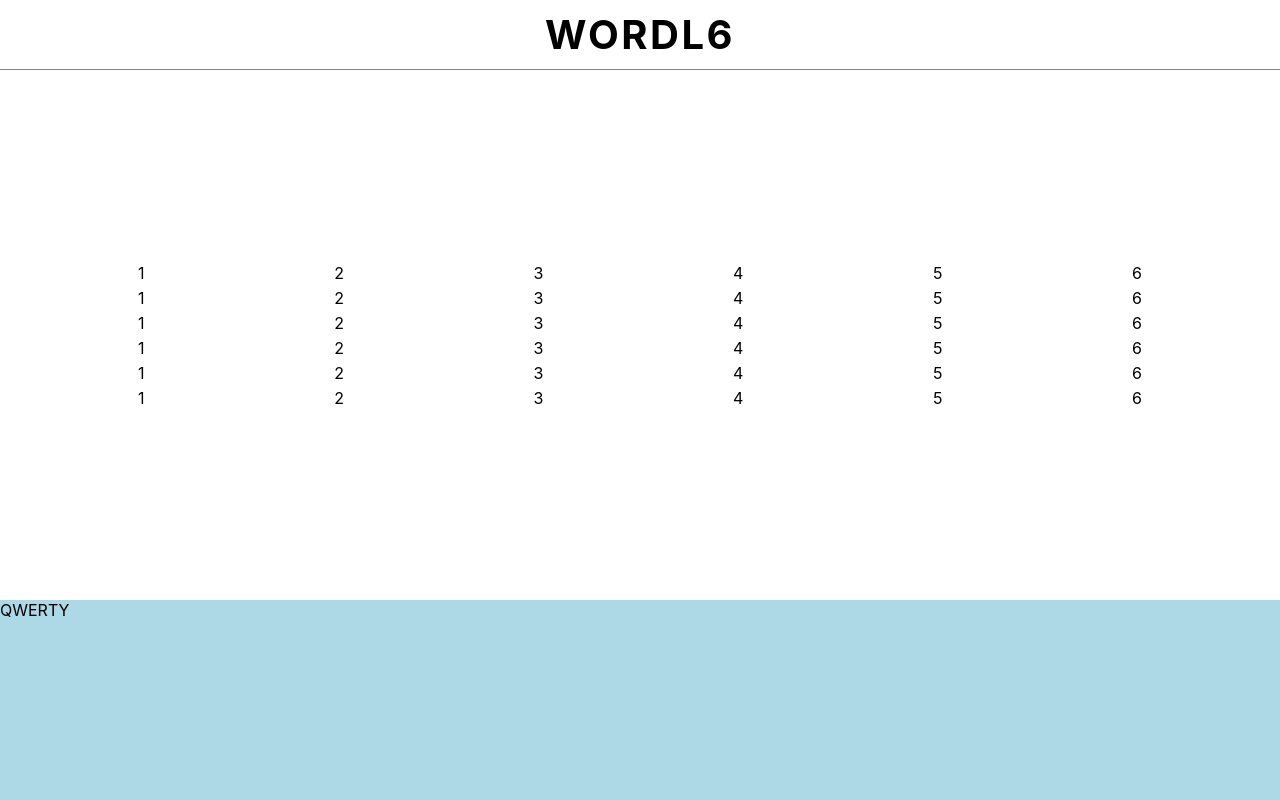
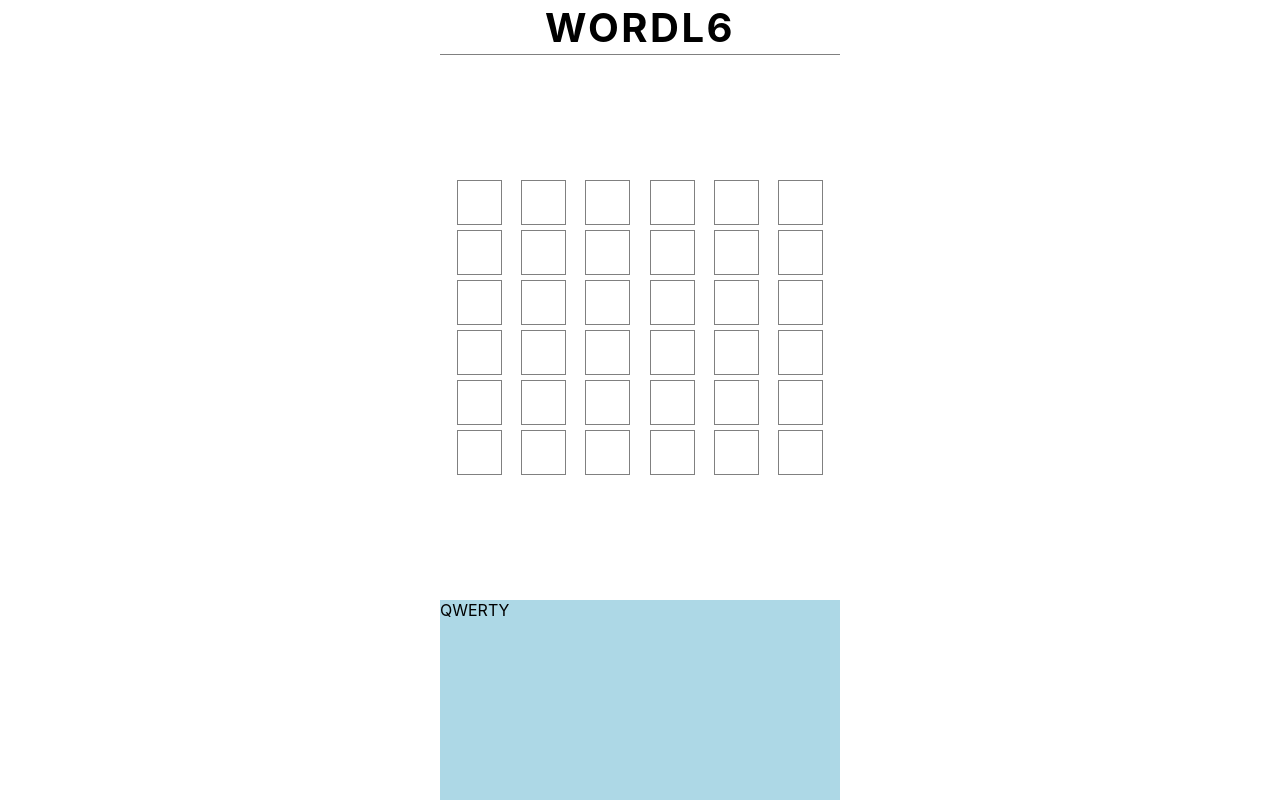
Before and after one commit to TheThomasY/wordl6, a Next.js app: page / in a window 1280 px wide. Built offline with nearby package versions, Linux system fonts and the light colour scheme.

Commit message:
feat: grid redesign

```diff
--- a/components/GameBoard/GameBoard.js
+++ b/components/GameBoard/GameBoard.js
@@ -1,6 +1,4 @@
 import React from 'react';
-
-import Row from './Row';
 
 import styles from './GameBoard.module.scss';
 
@@ -8,12 +6,54 @@ export default function GameBoard() {
   return (
     <div className={styles.gameBoard}>
       <div className={styles.gameGrid}>
-        <Row />
-        <Row />
-        <Row />
-        <Row />
-        <Row />
-        <Row />
+        <div className={styles.row}>
+          <div className={styles.tile}></div>
+          <div className={styles.tile}></div>
+          <div className={styles.tile}></div>
+          <div className={styles.tile}></div>
+          <div className={styles.tile}></div>
+          <div className={styles.tile}></div>
+        </div>
+        <div className={styles.row}>
+          <div className={styles.tile}></div>
+          <div className={styles.tile}></div>
+          <div className={styles.tile}></div>
+          <div className={styles.tile}></div>
+          <div className={styles.tile}></div>
+          <div className={styles.tile}></div>
+        </div>
+        <div className={styles.row}>
+          <div className={styles.tile}></div>
+          <div className={styles.tile}></div>
+          <div className={styles.tile}></div>
+          <div className={styles.tile}></div>
+          <div className={styles.tile}></div>
+          <div className={styles.tile}></div>
+        </div>
+        <div className={styles.row}>
+          <div className={styles.tile}></div>
+          <div className={styles.tile}></div>
+          <div className={styles.tile}></div>
+          <div className={styles.tile}></div>
+          <div className={styles.tile}></div>
+          <div className={styles.tile}></div>
+        </div>
+        <div className={styles.row}>
+          <div className={styles.tile}></div>
+          <div className={styles.tile}></div>
+          <div className={styles.tile}></div>
+          <div className={styles.tile}></div>
+          <div className={styles.tile}></div>
+          <div className={styles.tile}></div>
+        </div>
+        <div className={styles.row}>
+          <div className={styles.tile}></div>
+          <div className={styles.tile}></div>
+          <div className={styles.tile}></div>
+          <div className={styles.tile}></div>
+          <div className={styles.tile}></div>
+          <div className={styles.tile}></div>
+        </div>
       </div>
     </div>
   );
--- a/components/GameBoard/GameBoard.module.scss
+++ b/components/GameBoard/GameBoard.module.scss
@@ -6,9 +6,22 @@
 }
 
 .gameGrid {
-  width: 80%;
+  width: 100%;
   display: grid;
   grid-template-rows: repeat(6, 1fr);
-  grid-gap: 5px;
-  padding: 10px;
+  grid-gap: 0.5rem;
+  padding: 1rem;
 }
+
+.row {
+  display: grid;
+  grid-template-columns: repeat(6, 1fr);
+  grid-gap: 0.5rem;
+}
+
+.tile {
+  margin: 0 auto;
+  width: 4.5rem;
+  height: 4.5rem;
+  border: 1px solid gray;
+}
--- a/components/GameBoard/Row.js
+++ /dev/null
@@ -1,16 +0,0 @@
-import React from 'react';
-
-import styles from './Row.module.scss';
-
-export default function Row() {
-  return (
-    <div className={styles.row}>
-      <div>1</div>
-      <div>2</div>
-      <div>3</div>
-      <div>4</div>
-      <div>5</div>
-      <div>6</div>
-    </div>
-  );
-}
--- a/components/GameBoard/Row.module.scss
+++ /dev/null
@@ -1,4 +0,0 @@
-.row {
-  display: flex;
-  justify-content: space-between;
-}
--- a/components/Header/Header.module.scss
+++ b/components/Header/Header.module.scss
@@ -1,6 +1,8 @@
 .header {
-  padding: 1rem;
+  padding: 0.25rem;
   display: flex;
+  justify-content: space-between;
+  align-items: center;
   border-bottom: 1px solid grey;
 }
 
--- a/styles/Home.module.scss
+++ b/styles/Home.module.scss
@@ -1,4 +1,7 @@
 .container {
+  width: 95%;
+  max-width: 40rem;
+  margin: 0 auto;
   min-height: 100vh;
   display: flex;
   flex-direction: column;
--- a/styles/globals.css
+++ b/styles/globals.css
@@ -2,6 +2,7 @@ html,
 body {
   padding: 0;
   margin: 0;
+  height: 100%;
   font-family: -apple-system, BlinkMacSystemFont, Segoe UI, Roboto, Oxygen,
     Ubuntu, Cantarell, Fira Sans, Droid Sans, Helvetica Neue, sans-serif;
 }
```
